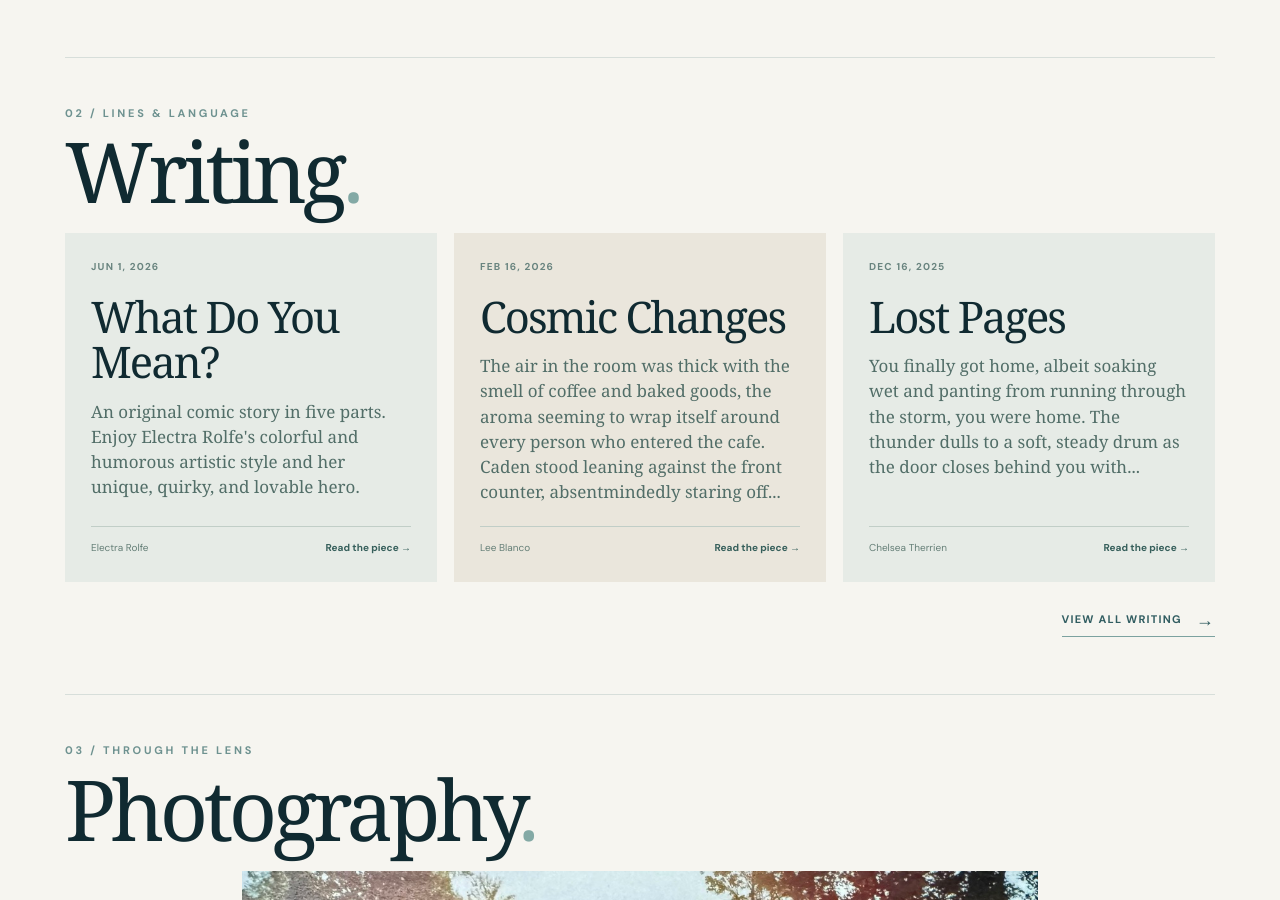
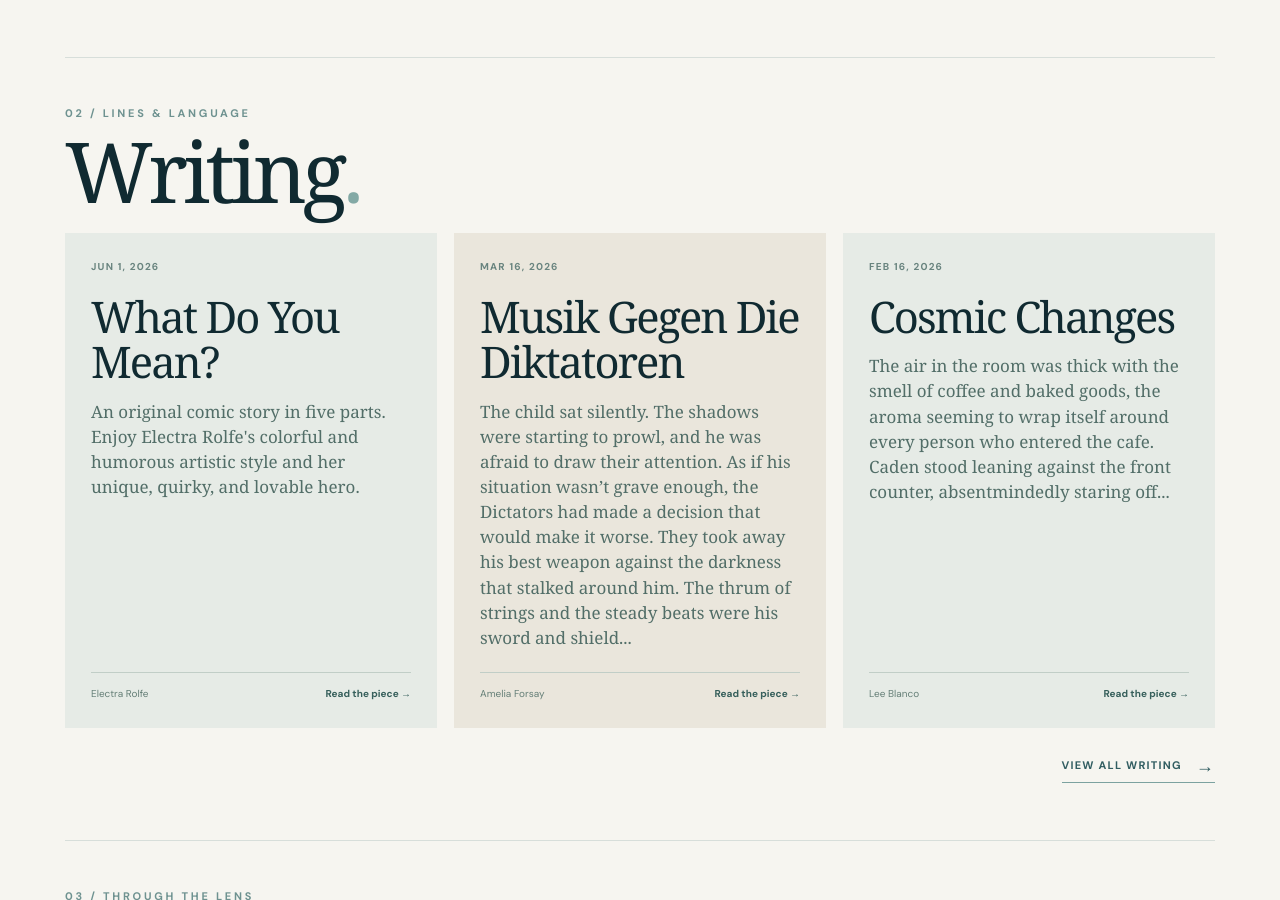
Before and after one commit to egentler/deep-blue, a Jekyll site: the page built from index.html, in a window 1280 px wide and 900 px high, scrolled down 2107 px. Built offline with Jekyll 4.4.1, drawn with Linux system fonts in a browser that asks for light colours; some web fonts are replaced.

Commit message:
Update _posts/2026-10-16-musik-gegen-die-diktatoren.md (via Pages CMS)

```diff
--- a/_posts/2026-10-16-musik-gegen-die-diktatoren.md
+++ b/_posts/2026-10-16-musik-gegen-die-diktatoren.md
@@ -1,6 +1,6 @@
 ---
 title: Musik Gegen Die Diktatoren
-date: 2025-03-16
+date: 2026-03-16
 category: Writing
 author: Amelia Forsay
 preview: The child sat silently. The shadows were starting to prowl, and he was
```
Also changed, not shown: other parts of _posts/2026-10-16-musik-gegen-die-diktatoren.md (+1 -0 lines).
